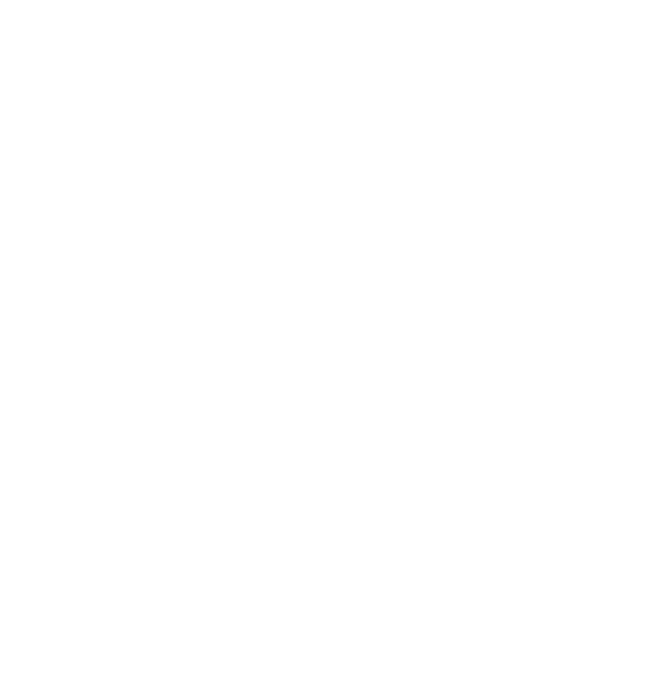
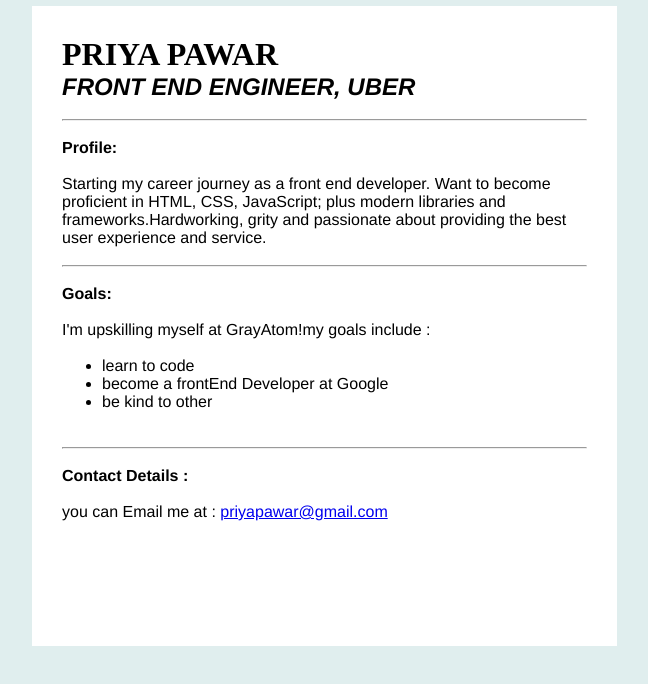
Before and after one commit to PriyaPawar143/personal-new, a plain HTML site: page index.html in a window 1280 px wide. Shown: the whole page, without its empty margins (313-961 px from the left). Drawn offline with Linux system fonts and the light colour scheme.

Commit message:
second solution

```diff
--- a/index.html
+++ b/index.html
@@ -1 +1,58 @@
 <!-- Add your HTML Code here -->
+<!DOCTYPE html>
+<html>
+<head>
+  <title></title>
+  <link href="style.css" type="text/css" rel="stylesheet">
+</head>
+<body>
+<div class = "profileBody">
+  <h1>PRIYA PAWAR</h1>
+  <h2>FRONT END ENGINEER, UBER</h2>
+  <br>
+   <hr>
+
+  <p>
+    <br>
+    <strong> Profile: </strong>
+    <br>
+    <br>
+    Starting my career journey as a front end developer. Want to become proficient in HTML, CSS, JavaScript; plus modern libraries and frameworks.Hardworking, grity and passionate about providing the best user experience and service.
+    <br>
+    <br>
+    <hr>
+  <ul>
+
+  </ul>
+  </p>
+
+  <p>
+    <br>
+    <strong> Goals: </strong>
+    <br>
+    <br>
+    I'm upskilling myself at GrayAtom!my goals include :
+  <ul>
+    <br>
+
+    <li>learn to code</li>
+    <li>become a frontEnd Developer at Google</li>
+    <li>be kind to other</li>
+
+
+  </ul>
+    <br>
+    <br>
+    <hr>
+  <ul>
+
+  </ul>
+  </p>
+
+  <br>
+  <strong>Contact Details :</strong><br><br>
+   you can Email me at : <a href= "priyapawar@gmail.com">priyapawar@gmail.com</a>
+  </div>
+
+</body>
+</html>
--- a/style.css
+++ b/style.css
@@ -1 +1,36 @@
 /* Add your CSS code here */
+* {
+    font-family: Helvetica, Arial, sans-serif;
+    max-width: 700px;
+    margin: auto;
+
+  }
+
+body {
+      min-width: 500px;
+      background-color: #e0eeee;
+  }
+
+.profileBody {
+    display: inline-block;
+    background-color: white;
+    margin-top: 6px;
+    margin-left: 55px;
+    width: 75%;
+    height: 580px;
+
+  }
+
+  h1{
+    font-family: "Times New Roman", Times, serif;
+  }
+
+h2{
+  font-style:italic;
+}
+
+div {
+    width: 300px;
+    padding: 30px;
+    margin: 20px;
+  }
```
